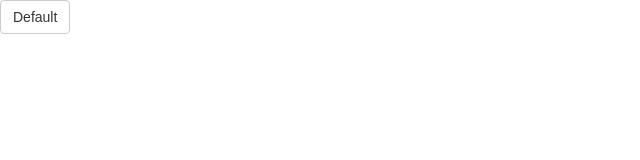
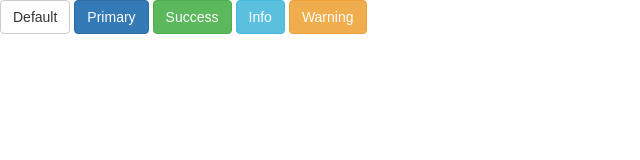
Before and after one commit to SaroltaKiss/Bootstrap-buttons, a plain HTML site: page index.html in a window 1280 px wide. Shown: the whole page, without its empty margins (0-640 px from the left). Drawn offline with nearby package versions, Linux system fonts and the light colour scheme.

Commit message:
css all buttons

```diff
--- a/main.css
+++ b/main.css
@@ -24,9 +24,49 @@
     color: #333;
     background-color: #fff;
     border-color: #ccc;
-  }
+}
 
-  .btn-default:hover {
+.btn-default:hover {
     background-color: #e6e6e6;
     border-color: #adadad;
-  }
+}
+
+.btn-primary {
+    background-color: #337ab7;
+    border-color: #2e6da4;
+}
+
+.btn-primary:hover {
+    background-color: #286090;
+    border-color: #204d74;
+}
+
+.btn-success {
+    background-color: #5cb85c;
+    border-color: #4cae4c;
+}
+
+.btn-success:hover {
+    background-color: #449d44;
+    border-color: #398439;
+}
+
+.btn-info {
+    background-color: #5bc0de;
+    border-color: #46b8da;
+}
+
+.btn-info:hover {
+    background-color: #31b0d5;
+    border-color: #269abc;
+}
+
+.btn-warning {
+    background-color: #f0ad4e;
+    border-color: #eea236;
+}
+
+.btn-warning:hover {
+    background-color: #ec971f;
+    border-color: #d58512;
+}
```
